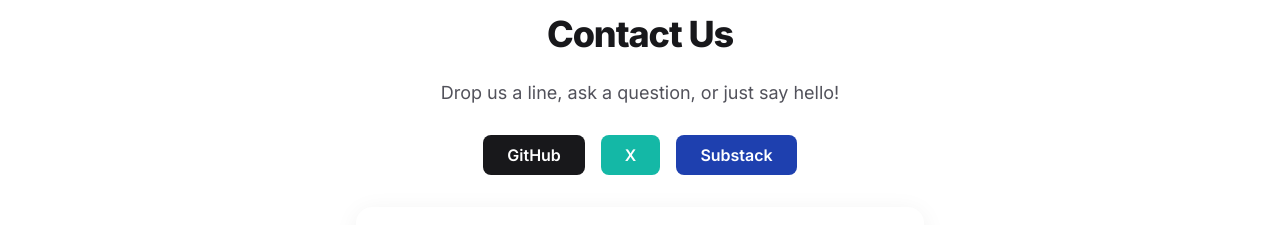
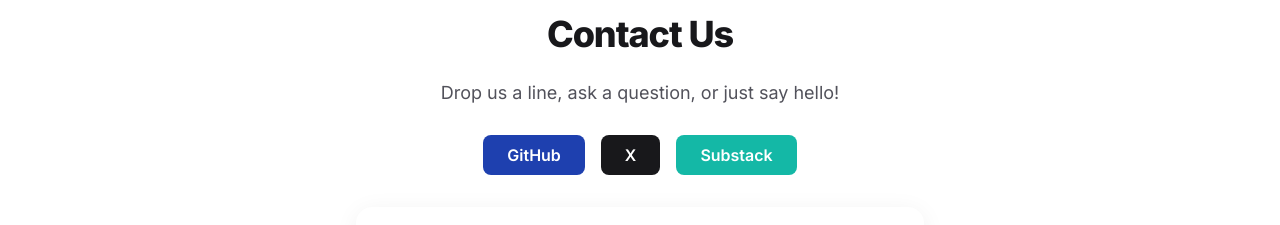
Before and after one commit to groverneev/DuneBroom_Website, a Next.js app: page / in a window 1280 px wide. Shown: the part 2100-2325 px from the top of the page. Built offline with nearby package versions, Linux system fonts and the light colour scheme; grey boxes are pictures that could not be loaded.

Commit message:
idk_what_to_write

```diff
--- a/app/page.tsx
+++ b/app/page.tsx
@@ -164,7 +164,7 @@ export default function Home() {
       target="_blank"
       rel="noopener noreferrer"
       style={{
-        background: '#18181b',
+        background: '#1e40af',
         color: '#fff',
         borderRadius: 8,
         padding: '10px 24px',
@@ -179,7 +179,7 @@ export default function Home() {
       target="_blank"
       rel="noopener noreferrer"
       style={{
-        background: '#14b8a6',
+        background: '#18181b',
         color: '#fff',
         borderRadius: 8,
         padding: '10px 24px',
@@ -195,7 +195,7 @@ export default function Home() {
       target="_blank"
       rel="noopener noreferrer"
       style={{
-        background: '#1e40af',
+        background: '#14b8a6',
         color: '#fff',
         borderRadius: 8,
         padding: '10px 24px',
```
